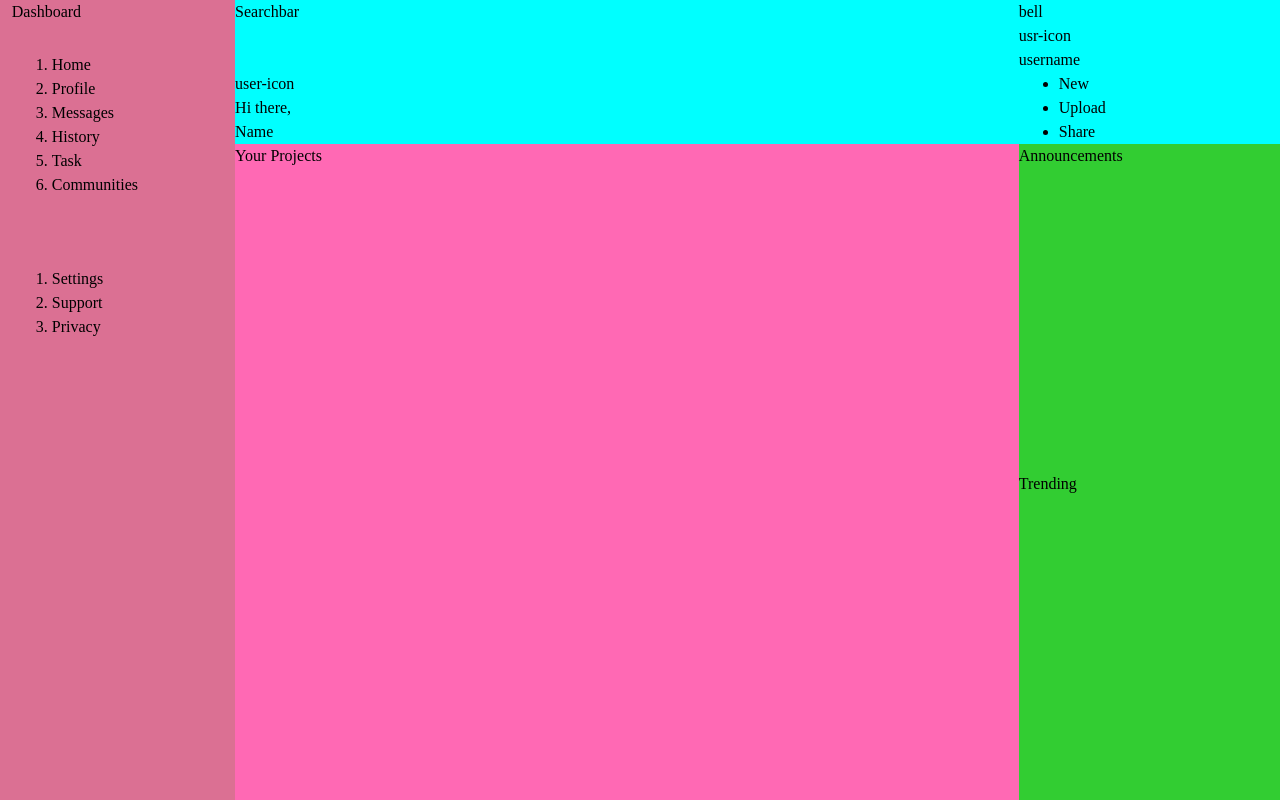
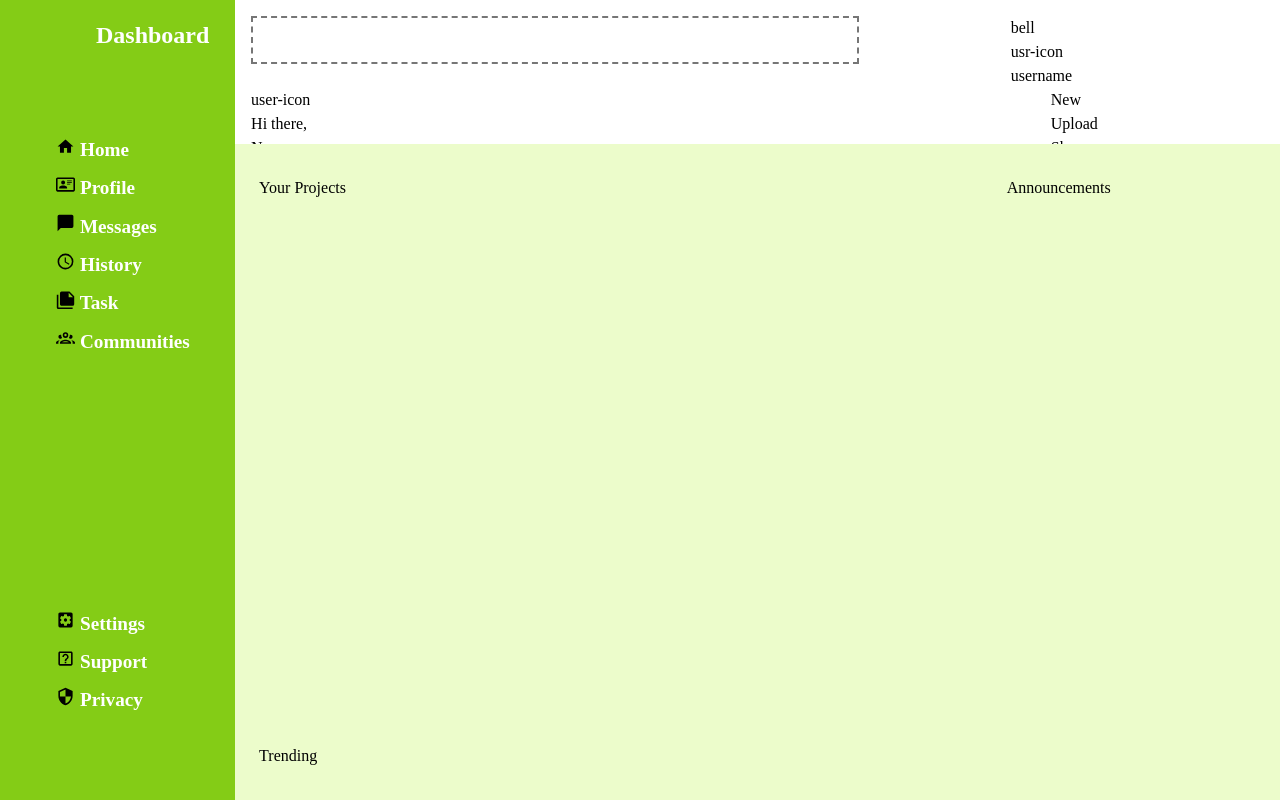
Before and after one commit to ocelotin/odin-admin-dashboard, a plain HTML site: page index.html in a window 1280 px wide. Drawn offline with Linux system fonts and the light colour scheme.

Commit message:
Add icons to sidebar

```diff
--- a/index.html
+++ b/index.html
@@ -14,7 +14,7 @@
         <div class="header">
 
             <div class="top-bar">
-                <div class="searchbar">Searchbar</div>
+                <input type="search" name="search" id="search">
                 <div class="top-icons">
                     <div class="bell-icon">bell</div>
                     <div class="usr-icon">usr-icon</div>
@@ -42,21 +42,21 @@
         <div class="side-bar">
             <div class="title">Dashboard</div>
             <div class="menu">
-                <ol>
-                    <li>Home</li>
-                    <li>Profile</li>
-                    <li>Messages</li>
-                    <li>History</li>
-                    <li>Task</li>
-                    <li>Communities</li>
-                </ol>
+                <ul>
+                    <li><img src="icons/home.svg" alt=""> Home</li>
+                    <li><img src="icons/card-account-details-outline.svg" alt=""> Profile</li>
+                    <li><img src="icons/message.svg" alt=""> Messages</li>
+                    <li><img src="icons/clock-outline.svg" alt=""> History</li>
+                    <li><img src="icons/note-multiple.svg" alt=""> Task</li>
+                    <li><img src="icons/account-group-outline.svg" alt=""> Communities</li>
+                </ul>
             </div>
             <div class="settings">
-                <ol>
-                    <li>Settings</li>
-                    <li>Support</li>
-                    <li>Privacy</li>
-                </ol>
+                <ul>
+                    <li><img src="icons/cog-box.svg" alt=""> Settings</li>
+                    <li><img src="icons/help-box-outline.svg" alt=""> Support</li>
+                    <li><img src="icons/security.svg" alt=""> Privacy</li>
+                </ul>
             </div>
         </div>
 
--- a/style.css
+++ b/style.css
@@ -1,3 +1,9 @@
+:root {
+	--clr-light: #ecfccb;
+	--clr-accent: #ef4444;
+	--clr-dark: #84cc16;
+}
+
 *,
 *::before,
 *::after {
@@ -38,6 +44,10 @@ h6 {
 	isolation: isolate;
 }
 
+ul {
+	list-style-type: none;
+}
+
 .grid-container {
 	height: 100vh;
 	display: grid;
@@ -46,13 +56,23 @@ h6 {
 }
 
 .header {
-	background-color: aqua;
+	background-color: white;
 	grid-column: 2 / -1;
 	grid-row: 1 / 2;
 	height: 18vh;
 	display: grid;
 	grid-template-columns: 1fr;
 	grid-template-rows: 1fr;
+	padding: 1rem;
+}
+input {
+	width: 80%;
+	height: 3rem;
+	border-style: dashed;
+}
+
+input:focus {
+	background-color: var(--clr-light);
 }
 
 .top-bar {
@@ -66,17 +86,39 @@ h6 {
 }
 
 .side-bar {
-	background-color: palevioletred;
+	font-size: 1.2rem;
+	font-weight: 600;
+	background-color: var(--clr-dark);
 	grid-column: 1 / 2;
 	grid-row: 1 / -1;
-	padding-left: 5%;
+	padding: 1rem;
 	display: grid;
-	grid-template-rows: 1fr 4fr 10fr;
+	gap: 25px;
+	grid-template-rows: 1fr 5fr 2fr;
 	justify-content: start;
+	line-height: 4ch;
+	color: white;
+}
+
+.side-bar li:hover {
+	box-shadow: 10px 10px 4px -8px black;
+}
+
+.title {
+	padding-left: 5rem;
+	text-align: center;
+	font-size: 1.5rem;
+}
+
+.side-bar img {
+	height: 1.2rem;
+	display: inline;
+	fill: white;
 }
 
 .main {
-	background-color: limegreen;
+	background-color: var(--clr-light);
+	padding: 2rem 1.5rem;
 	grid-column: 2 / -1;
 	grid-row: 2 / -1;
 	display: grid;
@@ -87,5 +129,4 @@ h6 {
 .projects {
 	grid-column: 1 / 3;
 	grid-row: 1 / -1;
-	background-color: hotpink;
 }
```
Also changed, not shown: icons/account-group-outline.svg (added), icons/bell-ring-outline.svg (added), icons/card-account-details-outline.svg (added), icons/clock-outline.svg (added), icons/cog-box.svg (added), icons/eye-check-outline.svg (added), icons/help-box-outline.svg (added), icons/home.svg (added), icons/message.svg (added), icons/note-multiple.svg (added), icons/security.svg (added), icons/source-fork.svg (added), icons/star-check-outline.svg (added).
